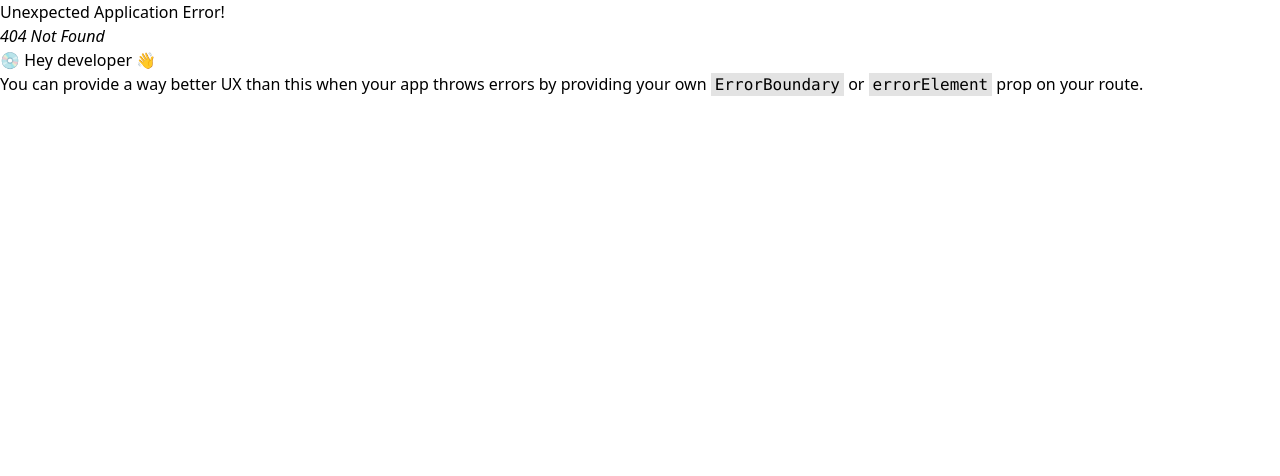
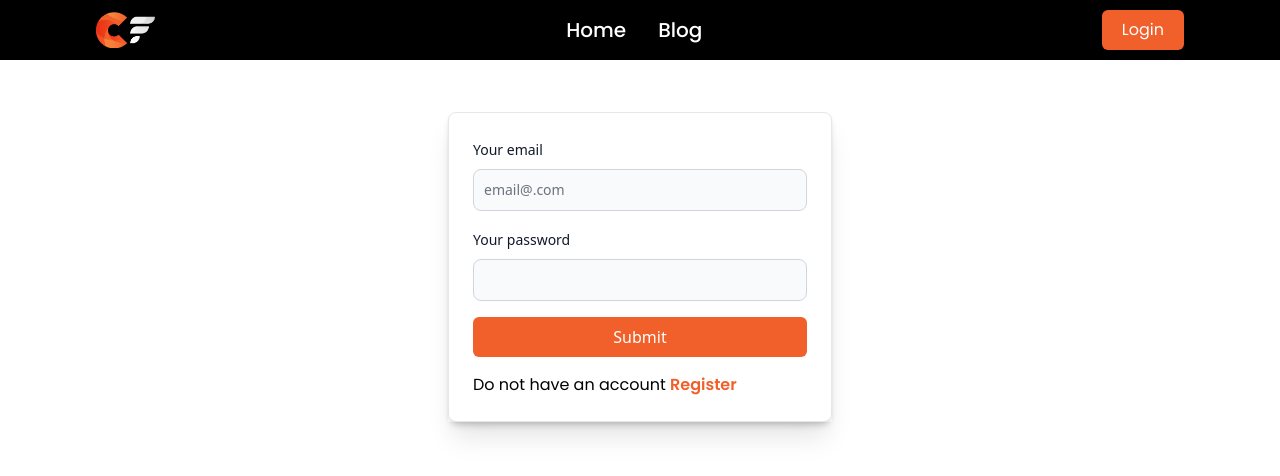
Before and after one commit to mehedi-00/choosyFoody-client-side, a React (Vite) app: page /login in a window 1280 px wide. Before the commit this address had no page. Shown: the top 476 px of the page. Built offline with nearby package versions, Linux system fonts and the light colour scheme.

Commit message:
login and register page added

```diff
--- a/src/component/shared/Header.jsx
+++ b/src/component/shared/Header.jsx
@@ -3,25 +3,27 @@ import { Button, Navbar } from 'flowbite-react';
 import React from 'react';
 import logo from '/assets/cf-logo.png'
 import { Link, NavLink } from 'react-router-dom';
-const Header = () => {
+const Header = ({login}) => {
+
     return (
-        <div className='md:px-20 absolute w-full  font-popins  top-5 right-0  z-50 text-white '>
+        // <div className='md:px-20 absolute w-full  font-popins  top-5 right-0  z-50 '>
+        <div style={login && {background:'black', top: '0'}} className="md:px-20  w-full absolute  font-popins text-white top-5 right-0  z-50">
         <Navbar
             fluid={true}
             rounded={true}
              style={{background: 'transparent'}}
         >
-            <Navbar.Brand href="https://flowbite.com/">
+            <Link to='/'>
                 <img
                     src={logo}
                     className="mr-3 h-6 sm:h-9"
                     alt="Flowbite Logo"
                 />
+                </Link>
 
-            </Navbar.Brand>
             <div className="flex md:order-2">
 
-                   <span className='btn-primary'>Login</span>
+                   <Link to='/login' className='btn-primary'>Login</Link>
 
                 <Navbar.Toggle />
             </div>
--- /dev/null
+++ b/src/layout/LoginLayout.jsx
@@ -0,0 +1,15 @@
+/* eslint-disable no-unused-vars */
+import React from 'react';
+import Header from '../component/shared/Header';
+import { Outlet } from 'react-router-dom';
+
+const LoginLayout = () => {
+    return (
+        <>
+            <Header login={true}/>
+            <Outlet/>
+        </>
+    );
+};
+
+export default LoginLayout;
--- a/src/main.jsx
+++ b/src/main.jsx
@@ -3,9 +3,12 @@ import ReactDOM from 'react-dom/client'
 import './index.css'
 import { RouterProvider } from 'react-router-dom';
 import router from './routes/routes/route.jsx';
+import AuthProvider from './provider/AuthProvider';
 
 ReactDOM.createRoot(document.getElementById('root')).render(
   <React.StrictMode>
+    <AuthProvider>
     <RouterProvider router={router}/>
+    </AuthProvider>
   </React.StrictMode>,
 )
--- /dev/null
+++ b/src/pages/Login.jsx
@@ -0,0 +1,50 @@
+/* eslint-disable no-unused-vars */
+import { Button, Card, Label, TextInput } from 'flowbite-react';
+import React from 'react';
+import { Link } from 'react-router-dom';
+
+const Login = () => {
+    return (
+        <div className="max-w-sm mt-28 mx-auto shadow-xl ">
+            <Card>
+                <form className="flex flex-col gap-4">
+                    <div>
+                        <div className="mb-2 block">
+                            <Label
+                                htmlFor="email1"
+                                value="Your email"
+                            />
+                        </div>
+                        <TextInput
+                            id="email1"
+                            type="email" name='email'
+                            placeholder="email@.com"
+                            required={true}
+                        />
+                    </div>
+                    <div>
+                        <div className="mb-2 block">
+                            <Label
+                                htmlFor="password1"
+                                value="Your password"
+                            />
+                        </div>
+                        <TextInput
+                            id="password1"
+                            type="password"
+                            name='password'
+                            required={true}
+                        />
+                    </div>
+
+                    <button type="submit" className='btn-primary'>
+                        Submit
+                    </button>
+                </form>
+                <span className='font-popins'>Do not have an account <Link to='/login/register' className=' text-primary font-semibold'>Register</Link></span>
+            </Card>
+        </div>
+    );
+};
+
+export default Login;
--- /dev/null
+++ b/src/pages/Register.jsx
@@ -0,0 +1,51 @@
+/* eslint-disable no-unused-vars */
+import { Card, Label, TextInput } from 'flowbite-react';
+import React from 'react';
+import { Link } from 'react-router-dom';
+
+const Register = () => {
+    return (
+        <div className="max-w-sm mt-28 mx-auto shadow-xl ">
+            <Card>
+                <form className="flex flex-col gap-4">
+                    <div>
+                        <div className="mb-2 block">
+                            <Label
+                                htmlFor="email1"
+                                value="Your email"
+                            />
+                        </div>
+                        <TextInput
+                            id="email1"
+                            type="email"
+                            name='email'
+                            placeholder="email@.com"
+                            required={true}
+                        />
+                    </div>
+                    <div>
+                        <div className="mb-2 block">
+                            <Label
+                                htmlFor="password1"
+                                value="Your password"
+                            />
+                        </div>
+                        <TextInput
+                            id="password"
+                            type="password"
+                            name='password'
+                            required={true}
+                        />
+                    </div>
+
+                    <button type="submit" className='btn-primary'>
+                        Submit
+                    </button>
+                </form>
+                <span className='font-popins'>Allready have an account <Link to='/login' className=' text-primary font-semibold'>Login</Link></span>
+            </Card>
+        </div>
+    );
+};
+
+export default Register;
--- /dev/null
+++ b/src/provider/AuthProvider.jsx
@@ -0,0 +1,13 @@
+/* eslint-disable no-unused-vars */
+import React, { createContext } from 'react';
+export const AuthContext = createContext(null);
+const AuthProvider = ({ children }) => {
+    const user = { displayName: 'rasel' };
+    return (
+        <AuthContext.Provider value={user}>
+            {children}
+        </AuthContext.Provider>
+    );
+};
+
+export default AuthProvider;
```
Also changed, not shown: src/routes/routes/Route.jsx (+19 -0 lines), 1 other file (tests, documents, lock files or other folders).
